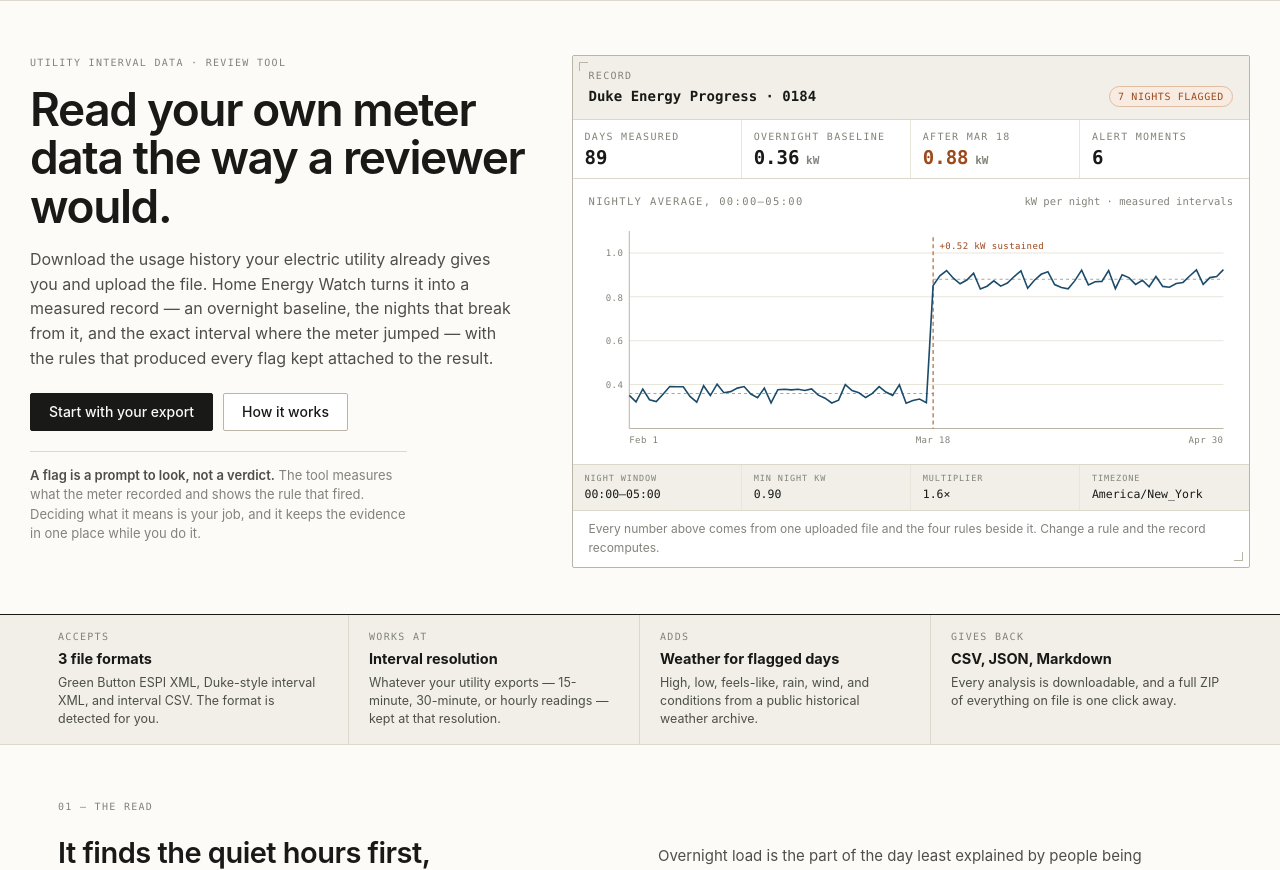
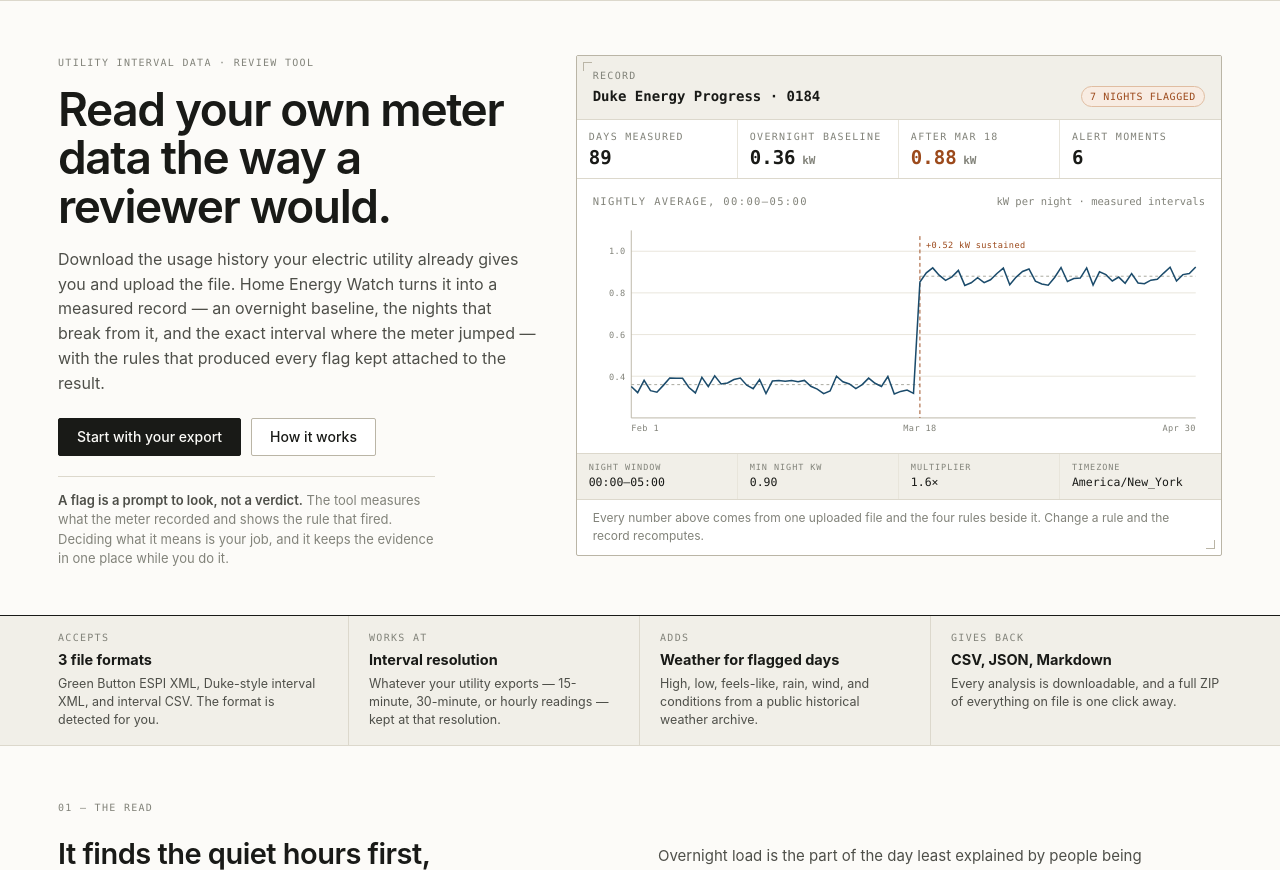
Before and after one commit to shawnlawyer/duke-power-theft-detector, a Flask app: template templates/marketing_home.html in a window 1280 px wide. Shown: the part 56-926 px from the top of the page. Run offline with Flask 3, Linux system fonts and the light colour scheme; the template is opened without the code that fills it: most values are stand-ins (such as "Sample title", 1, 10 or a date in 2020); parts of the project's set-up code (start-up, migrations or seed data) failed here and were passed over; some libraries are stand-ins or nearby versions.

Commit message:
Fix marketing layout gutters on narrow screens

```diff
--- a/static/marketing.css
+++ b/static/marketing.css
@@ -229,8 +229,13 @@ svg { display: block; max-width: 100%; }
   grid-template-columns: minmax(0, 0.85fr) minmax(0, 1.15fr);
   gap: 40px;
   align-items: start;
-  padding: 54px 0 46px;
+  /* Keep the horizontal gutter from .wb-wrap when both classes share the
+     same element. Without it, the hero touches the viewport edge at the
+     widths where it stacks into one column. */
+  padding: 54px var(--pad) 46px;
 }
+
+.wb-hero > * { min-width: 0; }
 
 .wb-hero h1 {
   margin: 14px 0 0;
@@ -661,7 +666,7 @@ svg { display: block; max-width: 100%; }
   background: var(--rule-strong);
 }
 
-.wb-close { padding: 56px 0 64px; }
+.wb-close { padding: 56px var(--pad) 64px; }
 
 .wb-close-inner {
   display: grid;
```
